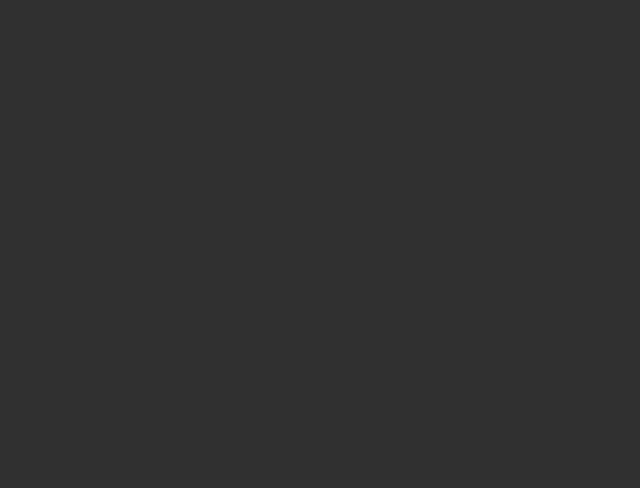
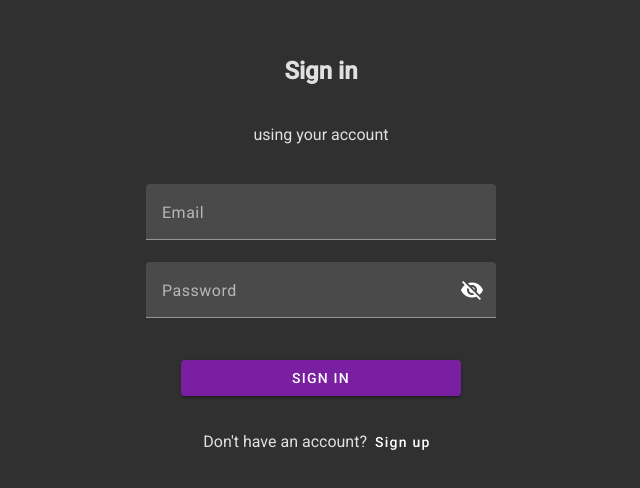
Before and after one commit to Artrudjob/angular-pet, an Angular app: page /signin in a window 1280 px wide. Before the commit this address led to /. Shown: the part 138-626 px from the top of the page, without its empty margins (319-959 px from the left). Built offline with nearby package versions, Linux system fonts and the light colour scheme.

Commit message:
add sign-in component

```diff
--- a/src/app/app-routing.module.ts
+++ b/src/app/app-routing.module.ts
@@ -2,10 +2,12 @@ import { NgModule } from '@angular/core';
 import { RouterModule, Routes } from '@angular/router';
 import { AppComponent } from './app.component';
 import { SignUpComponent } from './sign-up/sign-up.component';
+import { SignInComponent } from './sign-in/sign-in.component';
 
 const routes: Routes = [
   { path: '', component: AppComponent },
   { path: 'signup', component: SignUpComponent },
+  { path: 'signin', component: SignInComponent },
 ];
 
 @NgModule({
--- a/src/app/app.module.ts
+++ b/src/app/app.module.ts
@@ -13,11 +13,13 @@ import { MatInputModule } from '@angular/material/input';
 import { MatSelectModule } from '@angular/material/select';
 import { MatButtonModule } from '@angular/material/button';
 import { MatIconModule } from '@angular/material/icon';
+import { SignInComponent } from './sign-in/sign-in.component';
 
 @NgModule({
   declarations: [
     AppComponent,
     SignUpComponent,
+    SignInComponent,
   ],
   imports: [
     BrowserModule,
--- /dev/null
+++ b/src/app/sign-in/sign-in.component.html
@@ -0,0 +1,24 @@
+<section [ngClass]="['signIn']">
+    <div [ngClass]="['signIn__containerForm']">
+        <h1 [ngClass]="['signIn__title']">Sign in</h1>
+        <p [ngClass]="['signIn__subtitle']">using your account</p>
+        <form [ngClass]="['signIn__form']" [formGroup]="signInForm">
+            <mat-form-field appearance='fill'>
+                <mat-label>Email</mat-label>
+                <input matInput placeholder="Your email" type="email" formControlName="email">
+            </mat-form-field>
+            <mat-form-field appearance='fill'>
+                <mat-label>Password</mat-label>
+                <input matInput placeholder="Your password" [type]="hide ? 'password' : 'text'" formControlName="password">
+                <button type="button" mat-icon-button matSuffix (click)="hide = !hide" [attr.aria-label]="'Hide password'" [attr.aria-pressed]="hide">
+                    <mat-icon>{{ hide ? 'visibility_off' : 'visibility'}}</mat-icon>
+                </button>
+            </mat-form-field>
+            <button mat-raised-button color="primary" type="submit" [ngClass]="['signIn__button']" (click)="signIn()">SIGN IN</button>
+        </form>
+        <div [ngClass]="['signIn__containerText']">
+            <p [ngClass]="['signIn__text']">Don't have an account?</p>
+            <a mat-button routerLink="/signup">Sign up</a>
+        </div>
+    </div>
+</section>
--- /dev/null
+++ b/src/app/sign-in/sign-in.component.scss
@@ -0,0 +1,50 @@
+.signIn {
+    display: flex;
+    justify-content: center;
+    align-items: center;
+    height: 100vh;
+
+    &__title {
+        margin: 40px auto 40px auto;
+        text-align: center;
+        color: #e0e0e0;
+    }
+
+    &__subtitle {
+        margin: 0 auto 40px auto;
+        text-align: center;
+        color: #e0e0e0;
+    }
+
+    &__containerForm {
+        min-width: 700px;
+        max-width: 750px;
+        width: 30%;
+        display: flex;
+        flex-direction: column;
+        justify-content: center;
+        align-items: center;
+    }
+
+    &__form {
+        width: 50%;
+        display: flex;
+        flex-direction: column;
+    }
+
+    &__button {
+        width: 80%;
+        margin: 20px auto 20px auto;
+    }
+
+    &__containerText {
+        margin-bottom: 40px;
+        display: flex;
+        justify-content: center;
+        align-items: center;
+    }
+
+    &__text {
+        color: #e0e0e0;
+    }
+}
--- /dev/null
+++ b/src/app/sign-in/sign-in.component.ts
@@ -0,0 +1,23 @@
+import { Component } from '@angular/core';
+import { FormBuilder, FormGroup } from '@angular/forms';
+
+@Component({
+  selector: 'app-sign-in',
+  templateUrl: './sign-in.component.html',
+  styleUrls: ['./sign-in.component.scss']
+})
+export class SignInComponent {
+  hide = true
+  signInForm: FormGroup = new FormGroup({});
+
+  constructor(private fb: FormBuilder) {
+    this.signInForm = fb.group({
+      email: [''],
+      password: [''],
+    })
+  }
+
+  signIn() {
+    console.log(this.signInForm.value)
+  }
+}
```
Also changed, not shown: 1 other file (tests, documents, lock files or other folders).
